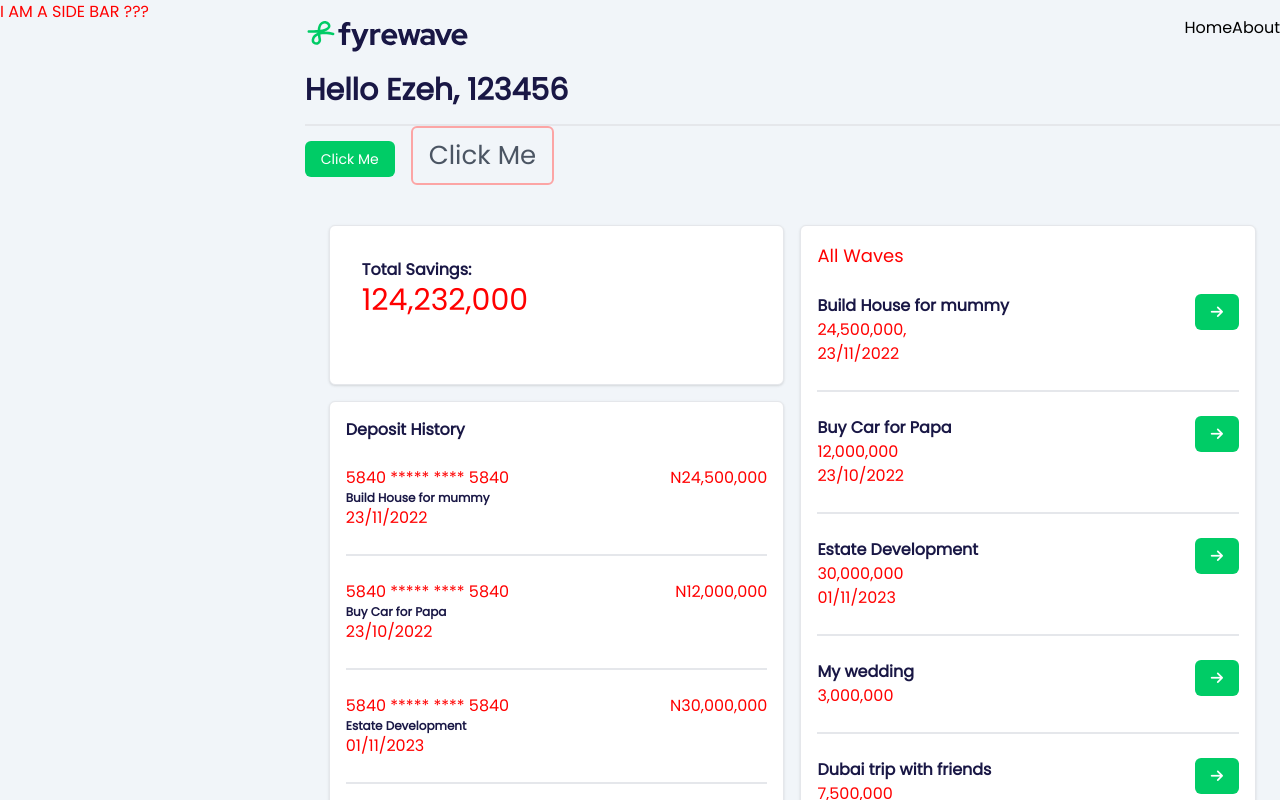
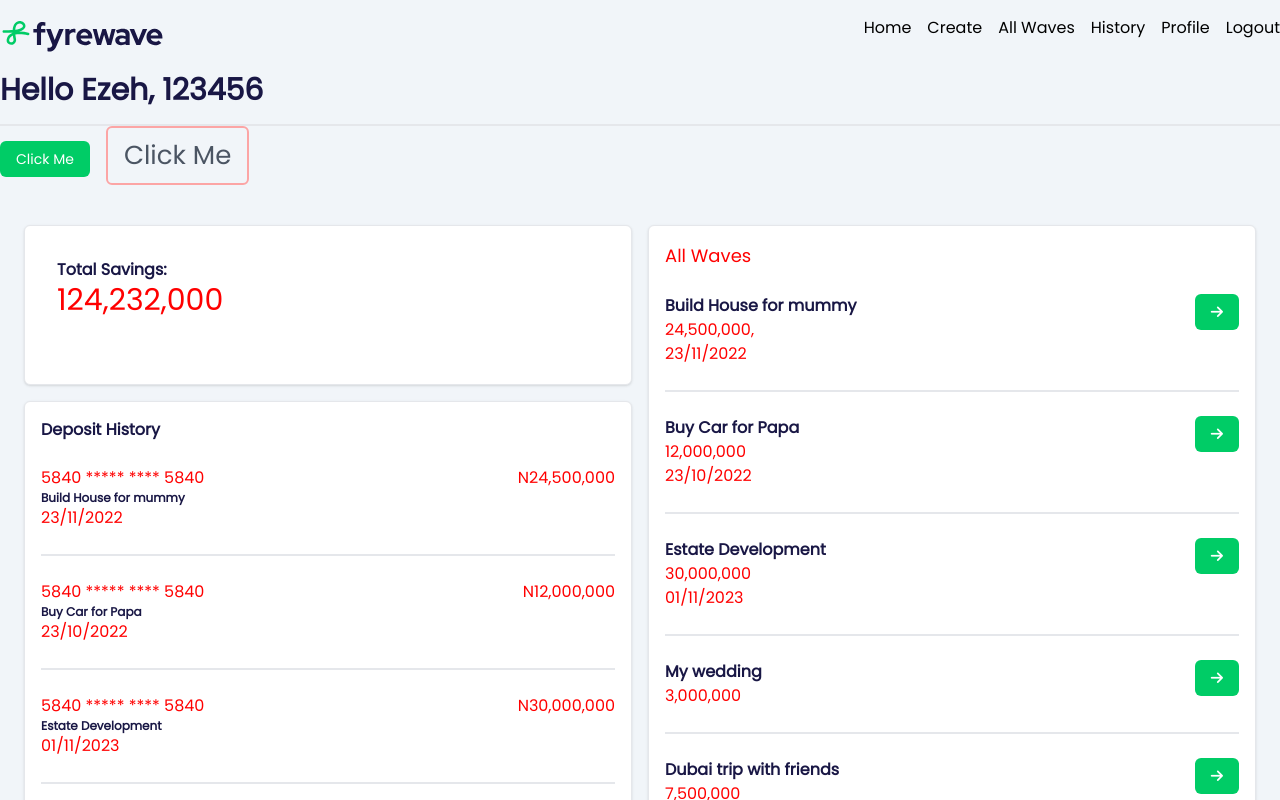
Before and after one commit to FyreWave/front-wave, a React (Vite) app: page / in a window 1280 px wide. Shown: the top 800 px of the page. Built offline with nearby package versions, Linux system fonts and the light colour scheme; data requests are answered from the project's data file.

Commit message:
installed react - router

```diff
--- a/src/Views/App.tsx
+++ b/src/Views/App.tsx
@@ -12,7 +12,7 @@ function App() {
   return (
     <div className="App">
       <div className="flex">
-        <div className="w-[400px] hidden lg:block">
+        <div className=" hidden">
           <div className="">
             <SideBar />
           </div>
--- a/src/components/NavigationLinks.tsx
+++ b/src/components/NavigationLinks.tsx
@@ -2,9 +2,13 @@ import { Link, BrowserRouter, Switch } from "react-router-dom";
 
 const NavigationLinks = () => {
   return (
-    <div>
+    <div className="space-x-4">
       <Link to="/">Home</Link>
-      <Link to="/create">About</Link>
+      <Link to="/create">Create</Link>
+      <Link to="/create">All Waves</Link>
+      <Link to="/create">History</Link>
+      <Link to="/create">Profile</Link>
+      <Link to="/create">Logout</Link>
     </div>
   );
 };
--- a/src/components/WaveList.tsx
+++ b/src/components/WaveList.tsx
@@ -1,6 +1,6 @@
 import { WavesDataType } from "../types/models";
 
-const WaveList = (props: { waves: any; title: any }) => {
+const WaveList = (props: { waves: WavesDataType[]; title: any }) => {
   const waves = props.waves;
   const title = props.title;
   return (
--- a/src/components/WavesComponent.tsx
+++ b/src/components/WavesComponent.tsx
@@ -1,6 +1,4 @@
-import { useState, useEffect } from "react";
 import WaveList from "./WaveList";
-import { WavesDataType } from "../types/models";
 import useFetch from "../libs/useFetch";
 
 const WavesComponent = () => {
--- a/src/libs/useFetch.tsx
+++ b/src/libs/useFetch.tsx
@@ -8,7 +8,11 @@ const useFetch = (url: string) => {
 
   const [isError, setError] = useState(null);
   useEffect(() => {
-    fetch(url)
+    //abort fetching data if component unmounts
+
+    const abortController = new AbortController();
+
+    fetch(url, { signal: abortController.signal })
       .then((res) => {
         if (!res.ok) {
           throw new Error("Could not connect to server anymore");
@@ -22,10 +26,15 @@ const useFetch = (url: string) => {
         setError(null);
       })
       .catch((err) => {
-        setError(err.message);
-        setIsLoading(false);
-        console.log(err.message);
+        if (err.name === "AbortError") {
+        } else {
+          setError(err.message);
+          setIsLoading(false);
+        }
       });
+    //abort fetching data if component unmounts
+
+    return () => abortController.abort();
   }, [url]);
 
   return { data, isLoading, isError };
```
